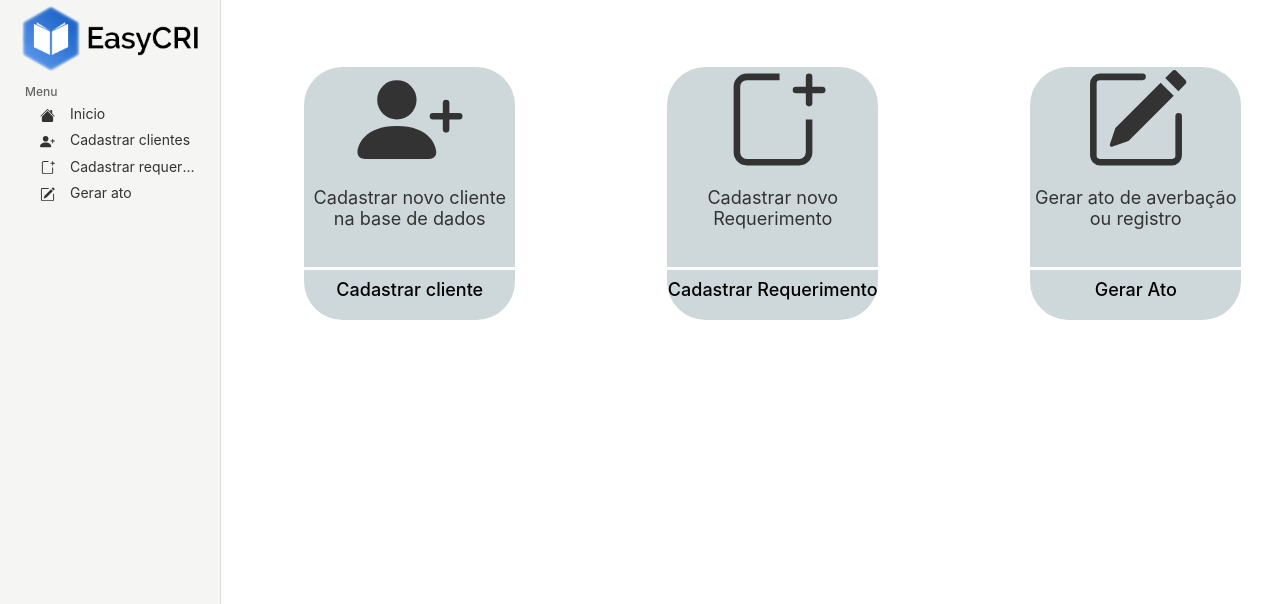
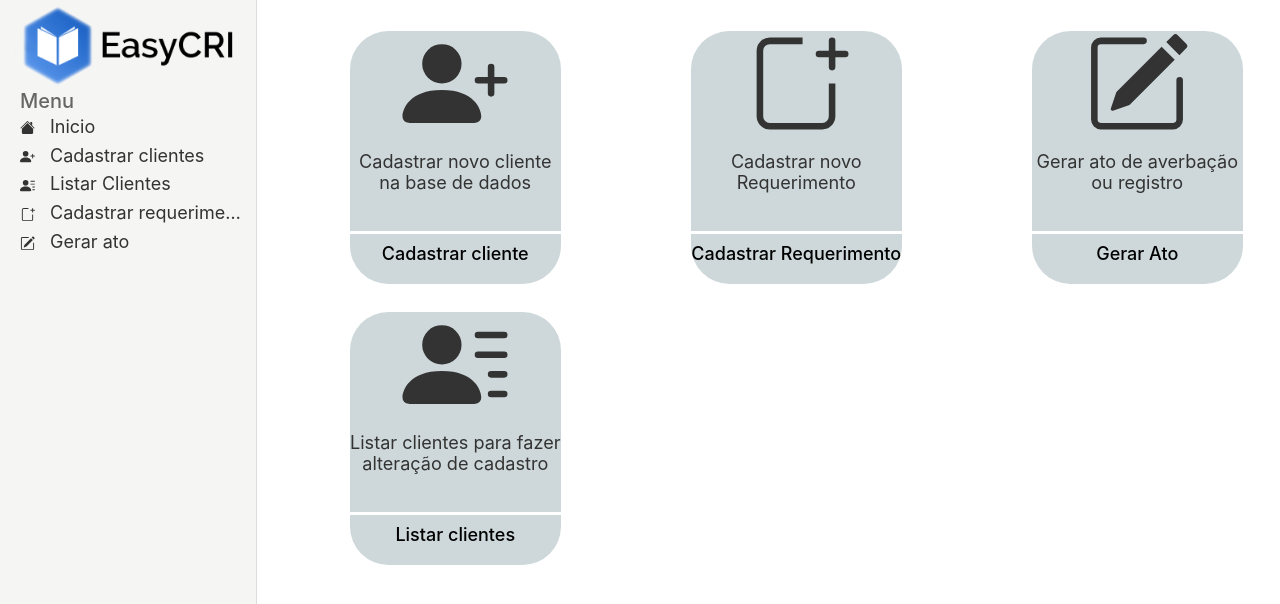
Before and after one commit to mellki1/easycri-front-end-electron, a React (Create React App) app: page / in a window 1280 px wide. Shown: the top 604 px of the page. Built offline with nearby package versions, Linux system fonts and the light colour scheme; the HTML template or start-up script is replaced by a standard one.

Commit message:
Adicionando página de listar clientes e adicionando elementos de css

```diff
--- a/src/global.css
+++ b/src/global.css
@@ -14,3 +14,23 @@ input, button, textarea {
 button {
     cursor: pointer;
 }
+
+.cadastro-container {
+    width: 100%;
+    max-width: 1120px;
+    height: 80vh;
+    margin-top: 20px;
+    display: flex;
+    align-items: center;
+    justify-content: center;
+}
+
+.cadastro-container  .content {
+    width: 85%;
+    padding: 96px;
+    background: rgba(183, 194, 209, 0.514);
+    box-shadow: 0 0 100px #0000001a;
+    border-radius: 8px;
+    display: grid;
+    align-items: center;
+}
--- a/src/pages/CadastroClientes/index.js
+++ b/src/pages/CadastroClientes/index.js
@@ -6,7 +6,7 @@ import { validateBr } from 'js-brasil';
 import api from './../../services/api';
 
 import './styles.css';
-import Header from '../Header';
+import Menu from './../Menu/index';
 
 export default function CadastroCliente() {
     const [form, setForm] = useState();
@@ -120,7 +120,7 @@ export default function CadastroCliente() {
         if (sexoCli === 'sexo_masculino') {
 
             setForm(
-                <Form.Row >
+                <Row className='inline'>
                     <Col xs={4}>
                         <Form.Group controlId="nacionalidade">
                             <Form.Label>Nacionalidade</Form.Label>
@@ -153,13 +153,13 @@ export default function CadastroCliente() {
                             </Form.Control>
                         </Form.Group>
                     </Col>
-                </Form.Row >
+                </Row >
 
             );
         } else if (sexoCli === 'sexo_feminino') {
 
             setForm(
-                <Form.Row>
+                <Row className='inline'>
                     <Col xs={4}>
                         <Form.Group controlId="nacionalidade">
                             <Form.Label>Nacionalidade</Form.Label>
@@ -192,7 +192,7 @@ export default function CadastroCliente() {
                             </Form.Control>
                         </Form.Group>
                     </Col>
-                </Form.Row>
+                </Row>
 
             );
 
@@ -207,7 +207,7 @@ export default function CadastroCliente() {
                 <div class="window-content">
                     <div class="pane-group">
                         <div class="pane-sm sidebar">
-                            <Header />
+                            <Menu />
                         </div>
                         <div class="pane">
                             { /* Formulario */}
@@ -269,7 +269,7 @@ export default function CadastroCliente() {
                                                     />
                                                 </Form.Group>
                                             </Col>
-                                            <Col className='space'>
+                                            <Col>
                                                 {form}
                                             </Col>
                                         </Form.Row>
@@ -441,7 +441,7 @@ export default function CadastroCliente() {
                                             </Col>
                                         </Form.Row>
 
-                                        <Button variant="secondary" className="button" type="submit">
+                                        <Button variant="secondary" className="btn btn-large btn-primary" type="submit">
                                             Cadastrar Cliente
                                         </Button>
                                     </Form>
--- a/src/pages/CadastroClientes/styles.css
+++ b/src/pages/CadastroClientes/styles.css
@@ -1,32 +1,7 @@
-.cadastro-container {
-    width: 100%;
-    max-width: 1120px;
-    height: 80vh;
-    margin: 50px auto;
-    display: flex;
-    align-items: center;
-    justify-content: center;
-}
 
-.cadastro-container  .content {
-    width: 100%;
-    padding: 96px;
-    background: #f0f0f5;
-    box-shadow: 0 0 100px #0000001a;
-    border-radius: 8px;
-    display: grid;
-    align-items: center;
-}
 
-.space{
-    margin-left: 15px;
-}
-
-.button {
-    background-color: #CED8DA;
-    border-radius: 30px;
-    color: #000000;
-    font-weight: 500;
+.inline{
+   margin-top: -6px;
 }
 
 .cpf-invalido {
@@ -50,3 +25,8 @@
 .uf {
     text-transform: uppercase
 }
+
+.row{
+    margin-right: auto;
+    margin-left: auto;
+}
--- a/src/pages/Home/index.js
+++ b/src/pages/Home/index.js
@@ -1,8 +1,8 @@
 import React from 'react';
 import './styles.css';
 import './../../photon/css/photon.min.css';
-import Header from './../Header';
-import { BsFillPersonPlusFill, BsFilePlus, BsPencilSquare} from 'react-icons/bs';
+import Menu from './../Menu';
+import { BsFillPersonPlusFill, BsFillPersonLinesFill, BsFilePlus, BsPencilSquare} from 'react-icons/bs';
 import { Container, Row, Col } from 'react-bootstrap';
 
 export default function Home() {
@@ -15,7 +15,7 @@ export default function Home() {
                     <div class="pane-group">
                         <div class="pane-sm sidebar">
 
-                            <Header />
+                            <Menu />
                         </div>
                         <div class="pane">
                             <Row>
@@ -59,6 +59,21 @@ export default function Home() {
                                     </div>
                                 </Col>
                             </Row>
+                            <Row className='adicionar-espaco-cards'>
+                                <Col sm={4}>
+                                    <div className='cards espaco-cards'>
+                                        <BsFillPersonLinesFill className='icones' />
+                                        <p className='texto-card'>
+                                            Listar clientes para fazer alteração de cadastro
+                                        </p>
+                                        <div className='buttons'>
+                                            <a type='button' href='/clientes_list' className=''>
+                                                Listar clientes
+                                            </a>
+                                        </div>
+                                    </div>
+                                </Col>
+                            </Row>
                         </div>
                     </div>
                 </div>
--- a/src/pages/Home/styles.css
+++ b/src/pages/Home/styles.css
@@ -6,10 +6,14 @@
     text-align: center;
     width: 211px;
     height: 200px;
-    margin-top: 20%;
+    margin-top: 10%;
     margin-left:25%;
     background: #92a8ad73;
     border-radius: 38.25px 38.25px 0px 0px;
+}
+
+.adicionar-espaco-cards{
+    margin-top: 50px;
 }
 
 .icones {
--- /dev/null
+++ b/src/pages/ListarCliente/index.js
@@ -0,0 +1,68 @@
+import React, { useState, useEffect } from 'react'
+import { Container, Table, Row } from 'react-bootstrap';
+import api from './../../services/api';
+
+import './styles.css';
+import Menu from './../Menu';
+
+
+export default function ListarCliente() {
+
+    const [clientes, setClientes] = useState([]);
+
+
+    useEffect(()=>{
+        api.get('clientes')
+        .then(response =>{
+            setClientes(response.data.clientes)
+        })
+        .catch(e =>{
+            alert(`${e.response.data}`)
+        })
+    }, [])
+    console.log(clientes);
+
+    return (
+         <Container fluid >
+            <div class="window">
+                <div class="window-content">
+                    <div class="pane-group">
+                        <div class="pane-sm sidebar">
+                            <Menu />
+                        </div>
+                        <div class="pane">
+                        { /* Formulario */}
+                            <Row className='cadastro-container'>
+                                <div className="content">
+                                    <Table striped bordered hover>
+                                        <thead>
+                                            <tr>
+                                                <th>Nome</th>
+                                                <th>CPF</th>
+                                                <th>Identidade</th>
+                                            </tr>
+                                        </thead>
+                                        <tbody>
+                                            {clientes.map(cliente => (
+                                                <tr key={cliente._id}>
+                                                    <td>{cliente.clientePf.nome}</td>
+                                                    <td>{cliente.clientePf.cpf}</td>
+                                                    <td>{cliente.clientePf.documentoIdentificacao}</td>
+                                                </tr>
+                                            ))}
+
+                                        </tbody>
+                                    </Table>
+
+                                </div>
+                            </Row>
+
+
+                        </div>
+                    </div>
+                </div>
+            </div>
+        </Container>
+
+    );
+}
--- a/src/pages/Header/index.js
+++ b/src/pages/Menu/index.js
@@ -2,8 +2,8 @@ import React from 'react';
 import './styles.css';
 import Logo from './../../assets/logo.png';
 import { Container, Image } from 'react-bootstrap';
-import { BsFillPersonPlusFill, BsFilePlus, BsPencilSquare, BsHouseFill } from 'react-icons/bs';
-export default function Header() {
+import { BsFillPersonPlusFill, BsFilePlus, BsPencilSquare, BsHouseFill, BsFillPersonLinesFill } from 'react-icons/bs';
+export default function Menu() {
     return (
         <Container fluid>
 
@@ -12,22 +12,35 @@ export default function Header() {
                 <nav class="nav-group">
                     <Image src={Logo} fluid />
                     <h4 class="nav-group-title">Menu</h4>
-                    <span class="nav-group-item">
+
+                    <a class="nav-group-item" href='/'>
+
                         <BsHouseFill className='icones-menu' />
                         Inicio
-                    </span>
-                    <span class="nav-group-item">
+
+                    </a>
+
+                    <a class="nav-group-item" href='/clientes'>
                         <BsFillPersonPlusFill className='icones-menu' />
                         Cadastrar clientes
-                    </span>
-                    <span class="nav-group-item">
+                    </a>
+
+                    <a class="nav-group-item" href='/clientes_list'>
+                        <BsFillPersonLinesFill className='icones-menu' />
+                            Listar Clientes
+                    </a>
+
+                    <a class="nav-group-item" href='/'>
                         <BsFilePlus className='icones-menu' />
                         Cadastrar requerimento
-                    </span>
-                    <span class="nav-group-item">
+                    </a>
+
+                    <a class="nav-group-item" href='/'>
                         <BsPencilSquare className='icones-menu' />
                             Gerar ato
-                    </span>
+                    </a>
+
+
                 </nav>
             </div>
 
--- a/src/pages/Header/styles.css
+++ b/src/pages/Menu/styles.css
@@ -16,3 +16,11 @@
     font-weight: 500;
     font-size: 22px;
 }
+
+.nav-group-item:hover{
+    text-decoration:none;
+}
+
+.av-group-item a:focus{
+    outline: none;
+ }
--- a/src/photon/css/photon.css
+++ b/src/photon/css/photon.css
@@ -658,7 +658,7 @@ textarea {
 }
 
 .pane-sm {
-  max-width: 220px;
+  max-width: 300px;
   min-width: 150px;
 }
 
--- a/src/routes.js
+++ b/src/routes.js
@@ -2,6 +2,7 @@ import React from 'react';
 import {BrowserRouter, Route, Switch} from 'react-router-dom';
 import Home from './pages/Home';
 import CadastroCliente from './pages/CadastroClientes';
+import ListarCliente from './pages/ListarCliente'
 
 export default function Routes() {
     return(
@@ -9,6 +10,7 @@ export default function Routes() {
             <Switch>
                 <Route path='/' exact component={Home}/>
                 <Route path='/clientes' component={CadastroCliente}/>
+                <Route path='/clientes_list' component={ListarCliente}/>
             </Switch>
         </BrowserRouter>
     );
```
Also changed, not shown: src/pages/ListarCliente/styles.css (added), src/photon/css/photon.min.css, 1 other file (tests, documents, lock files or other folders).
